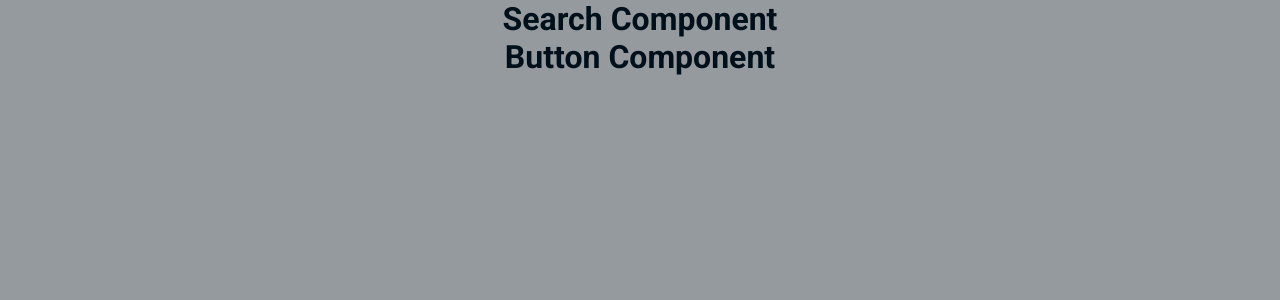
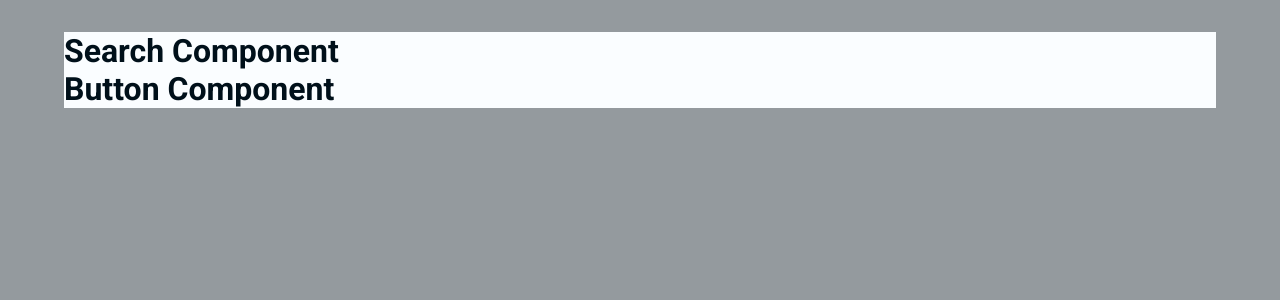
Before and after one commit to Katiao/github-repositories-explorer, a React (Create React App) app: page / in a window 1280 px wide. Shown: the top 300 px of the page. Built offline with nearby package versions, Linux system fonts and the light colour scheme.

Commit message:
style main container

```diff
--- a/package.json
+++ b/package.json
@@ -9,6 +9,7 @@
     "react": "^17.0.2",
     "react-dom": "^17.0.2",
     "react-scripts": "4.0.3",
+    "styled-components": "^5.3.0",
     "web-vitals": "^1.1.2"
   },
   "scripts": {
--- a/src/App.js
+++ b/src/App.js
@@ -1,4 +1,5 @@
 import React from "react";
+import styled from "styled-components";
 import { GithubContext } from "./context/context";
 import Search from "./components/Search";
 import Button from "./components/Button";
@@ -8,13 +9,20 @@ function App() {
   const data = React.useContext(GithubContext);
   console.log(data);
   return (
-    <div className="App">
-      <div className="frame">
+    <Wrapper>
+      <div className="container">
         <Search />
         <Button />
       </div>
-    </div>
+    </Wrapper>
   );
 }
 
+const Wrapper = styled.div`
+  background-color: var(--clr-primary-white);
+  width: 90vw;
+  margin: 2rem auto;
+  max-width: 1170px;
+`;
+
 export default App;
```
Also changed, not shown: 1 other file (tests, documents, lock files or other folders).
